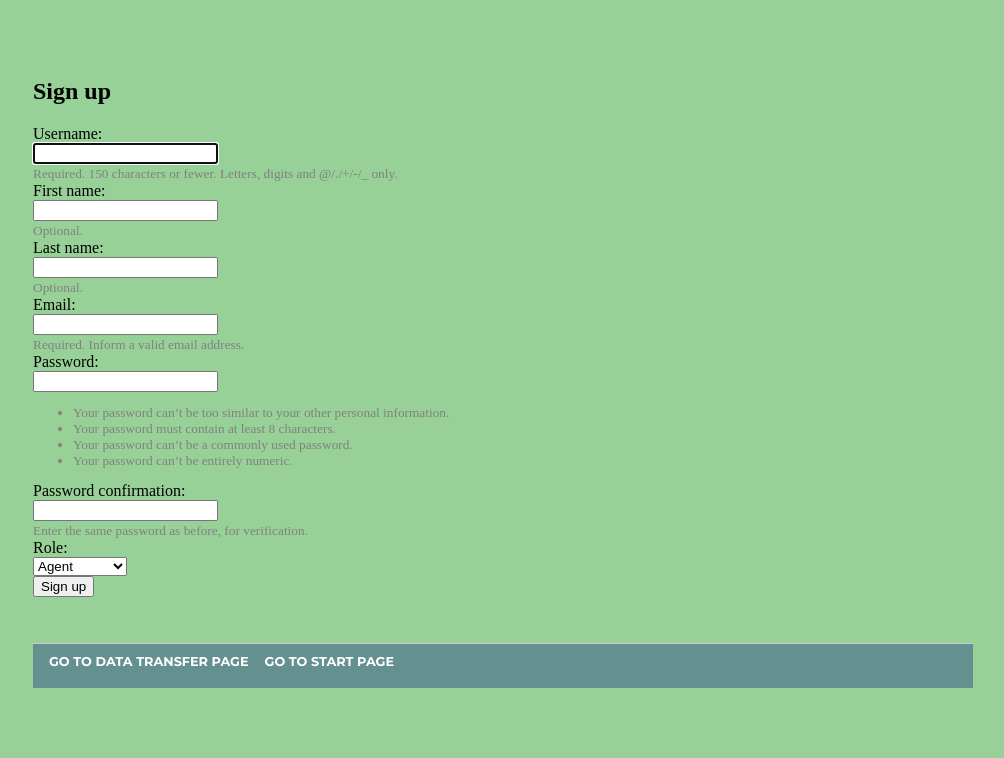
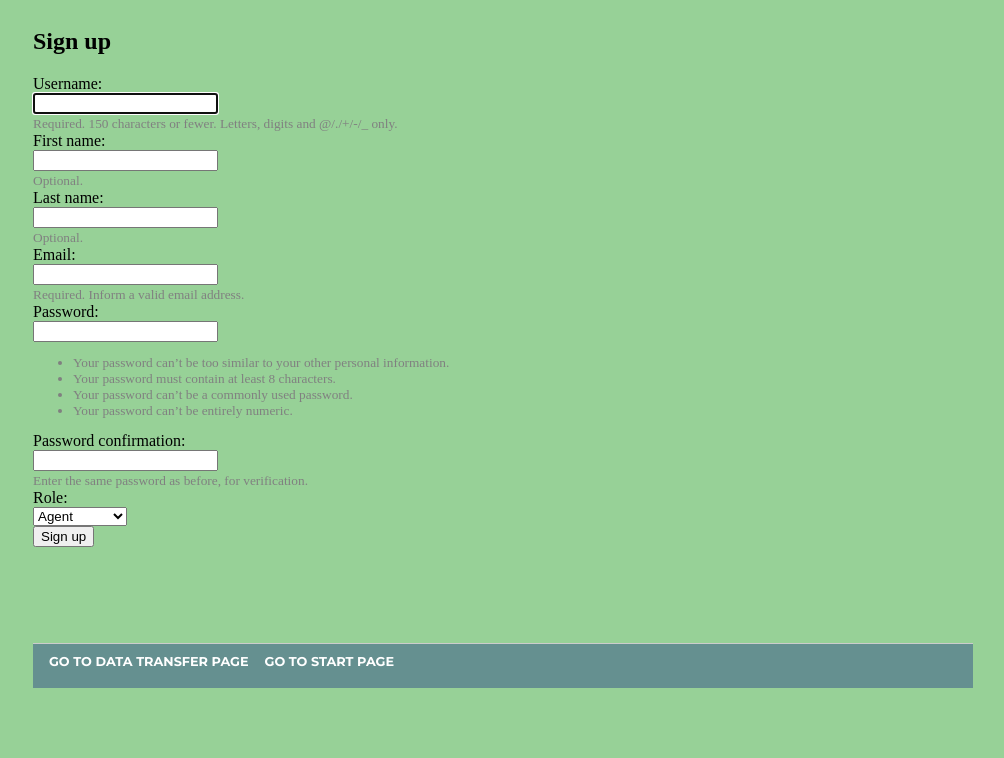
Before and after one commit to Caesarina1/Geodata_processing, a Django app: page /auth_app/accounts/signup in a window 1280 px wide. Shown: the part 112-870 px from the top of the page, without its empty margins (137-1141 px from the left). Run offline with Django 4.2, Linux system fonts and the light colour scheme.

Commit message:
fixed some css issues

```diff
--- a/geo_base/static/css/styles.css
+++ b/geo_base/static/css/styles.css
@@ -21,7 +21,7 @@ body  {
   flex-direction: column;
   justify-content: space-between;
   height:100%;
-  margin: 60px auto;
+  margin: 10px auto;
 }
 
 p{
@@ -301,7 +301,7 @@ margin-bottom: 50px;
   position: relative;
   max-width: 1298px;
   height: auto;
-  margin: 2px auto 60px auto;
+  margin: 2px auto 10px auto;
   background: transparent url("https://www.dropbox.com/s/qq5n8w99q40wtrg/wood-fence.png?raw=1") no-repeat center top 24em;
 }
 
```
